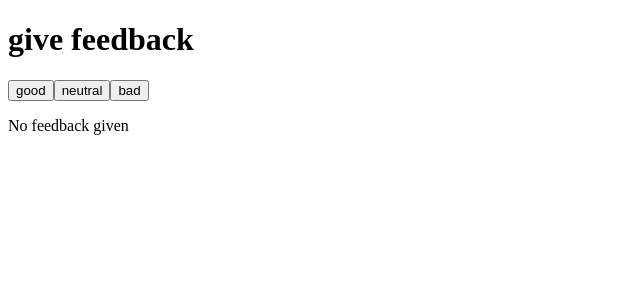
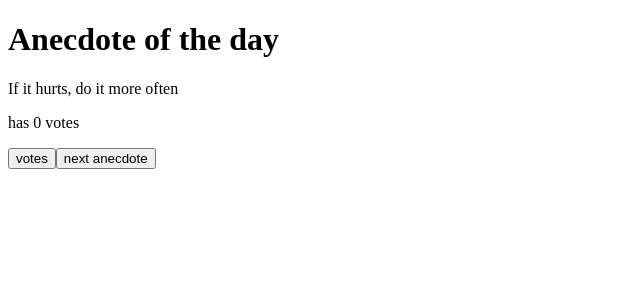
Before and after one commit to Riju-bak/FullStackOpen2022, a React (Create React App) app in the folder part1/: page / in a window 1280 px wide. Shown: the top 300 px of the page, without its empty margins (0-640 px from the left). Built offline with nearby package versions, Linux system fonts and the light colour scheme; the HTML template or start-up script is replaced by a standard one.

Commit message:
upto 1.13

```diff
--- /dev/null
+++ b/part1/src/Anecdote.js
@@ -0,0 +1,14 @@
+const Anecdote = (props) => {
+    const heading = props.heading;
+    const text = props.text;
+    const votes = props.votes;
+    return (
+        <div>
+            <h1>{heading}</h1>
+            <p>{text}</p>
+            <p>has {votes} votes</p>
+        </div>
+    );
+};
+
+export default Anecdote;
--- a/part1/src/App.js
+++ b/part1/src/App.js
@@ -1,33 +1,44 @@
-import {useState} from "react";
+import { useState } from 'react'
 import Button from "./Button";
-import Statistics from "./Statistics";
+import Anecdote from "./Anecdote";
 
 const App = () => {
-    const [good, setGood] = useState(0);
-    const [neutral, setNeutral] = useState(0);
-    const [bad, setBad] = useState(0);
+    const anecdotes = [
+        'If it hurts, do it more often',
+        'Adding manpower to a late software project makes it later!',
+        'The first 90 percent of the code accounts for the first 10 percent of the development time...The remaining 10 percent of the code accounts for the other 90 percent of the development time.',
+        'Any fool can write code that a computer can understand. Good programmers write code that humans can understand.',
+        'Premature optimization is the root of all evil.',
+        'Debugging is twice as hard as writing the code in the first place. Therefore, if you write the code as cleverly as possible, you are, by definition, not smart enough to debug it.',
+        'Programming without an extremely heavy use of console.log is same as if a doctor would refuse to use x-rays or blood tests when diagnosing patients'
+    ]
 
-    const handleGood = () => {
-        setGood(good+1);
+    const [selected, setSelected] = useState(0);
+    const [votes, setVotes] = useState(new Uint8Array(anecdotes.length));
+
+    const getRandomInt = (max) => {
+        // Returns random integer from 0 to max(inclusive of 0, but not max)
+        return Math.floor(Math.random()*max);
     };
 
-    const handleNeutral = () => {
-        setNeutral(neutral+1);
+    const handleNextAnecdote = () => {
+        const rand_ind = getRandomInt(anecdotes.length);
+        setSelected(rand_ind);
     };
 
-    const handleBad = () => {
-        setBad(bad+1);
-    }
+    const handleVotes = () => {
+        let points = [...votes];
+        points[selected]++;
+        setVotes(points);
+    };
 
     return (
-        <>
-            <h1>give feedback</h1>
-            <Button onClick={handleGood} text={"good"}/>
-            <Button onClick={handleNeutral} text={"neutral"}/>
-            <Button onClick={handleBad} text={"bad"}/>
-            <Statistics good={good} neutral={neutral} bad={bad}/>
-        </>
-    );
-};
+        <div>
+            <Anecdote heading={"Anecdote of the day"} text={anecdotes[selected]} votes={votes[selected]}/>
+            <Button onClick={handleVotes} text={"votes"}/>
+            <Button onClick={handleNextAnecdote} text={"next anecdote"}/>
+        </div>
+    )
+}
 
-export default App;
+export default App
--- a/part1/src/Header.js
+++ /dev/null
@@ -1,6 +0,0 @@
-const Header = (props) => {
-    console.log(props)
-    return (<h1>{props.course.name}</h1>)
-};
-
-export default Header;
--- a/part1/src/Statistics.js
+++ /dev/null
@@ -1,32 +0,0 @@
-const StatisticLine = ({text, value}) => {
-    return (<tr>
-        <td>{text}</td>
-        <td>{value}</td>
-    </tr>);
-};
-
-const Statistics = ({good, bad, neutral}) => {
-    if (good === 0 && neutral === 0 && bad === 0) {
-        return (<p>No feedback given</p>);
-    }
-    const all = good + bad + neutral;
-    const average = (good - bad) / all;
-    const positive = good / all * 100;
-    return (
-        <div>
-            <h1>Statistics</h1>
-            <table>
-                <tbody>
-                <StatisticLine text={"good"} value={good}/>
-                <StatisticLine text={"neutral"} value={neutral}/>
-                <StatisticLine text={"bad"} value={bad}/>
-                <StatisticLine text={"all"} value={all}/>
-                <StatisticLine text={"average"} value={average}/>
-                <StatisticLine text={"positive"} value={positive}/>
-                </tbody>
-            </table>
-        </div>
-    );
-};
-
-export default Statistics;
```
Also changed, not shown: part1/src/Content.js (deleted, +0 -14 lines), part1/src/Part.js (deleted, +0 -9 lines), part1/src/Total.js (deleted, +0 -10 lines).
